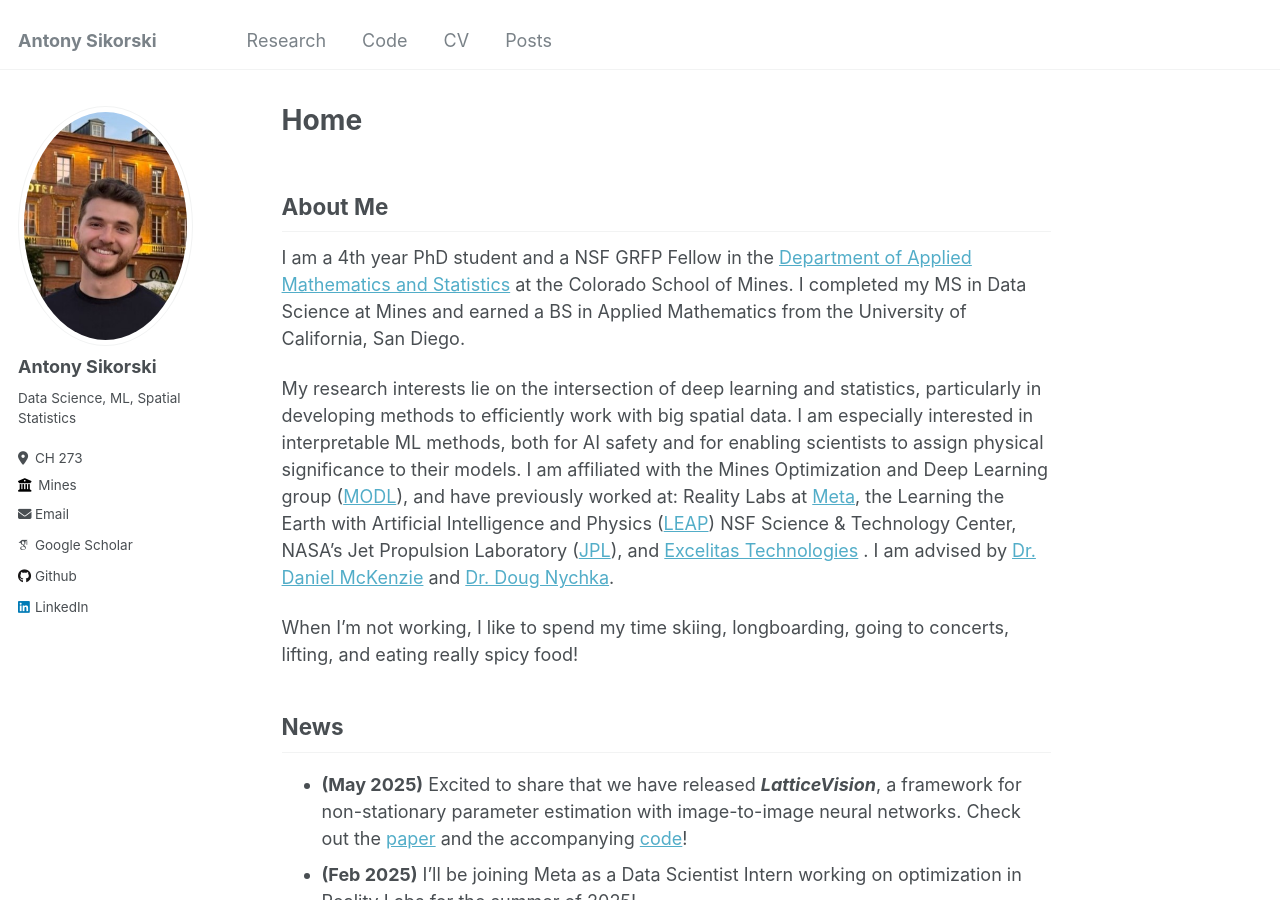
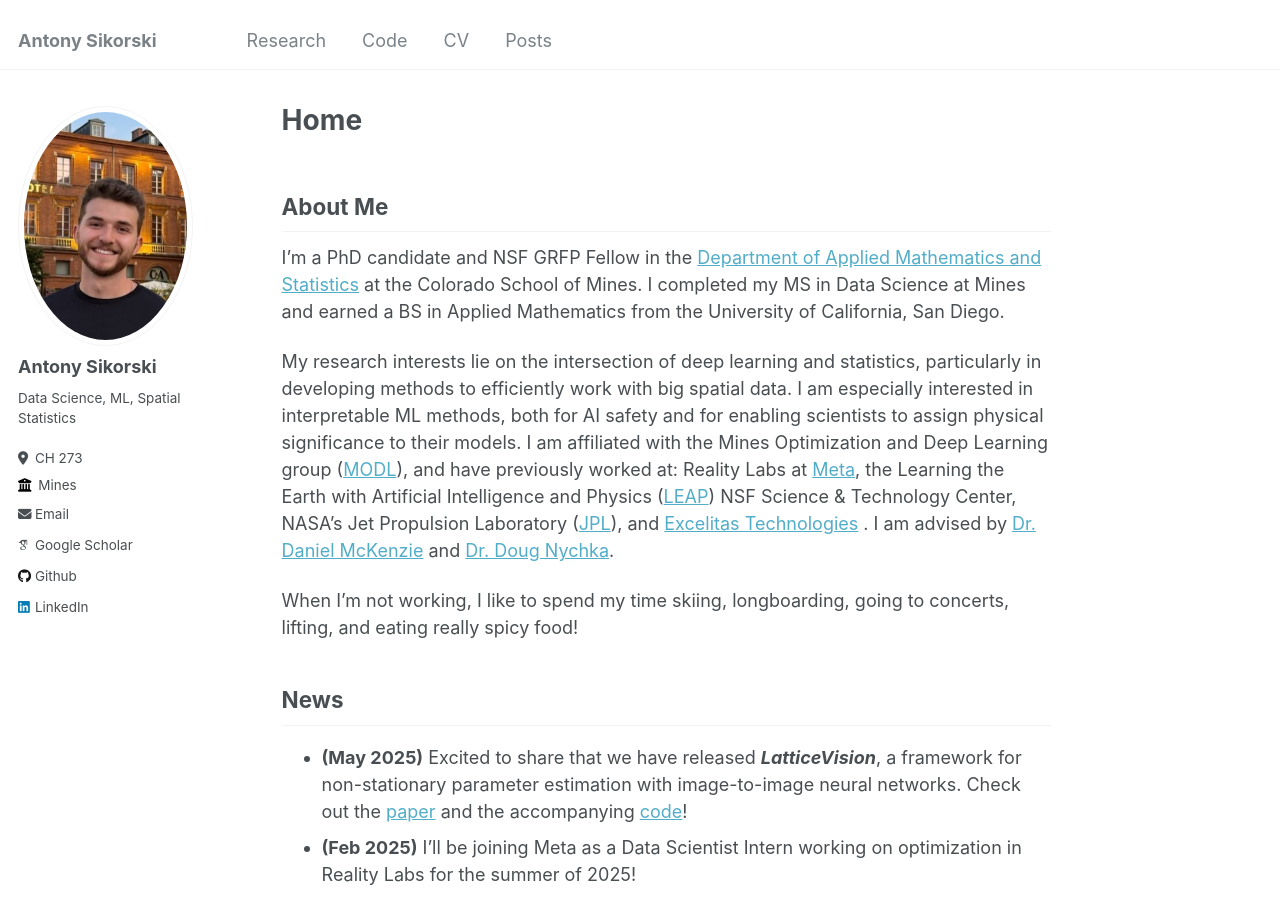
Before and after one commit to antonyxsik/antonyxsik.github.io, a Jekyll site: the page built from _pages/about.md, in a window 1280 px wide and 900 px high. Built offline with Jekyll 4.4.1, drawn with Linux system fonts in a browser that asks for light colours; some web fonts are replaced.

Commit message:
Update about.md

```diff
--- a/_pages/about.md
+++ b/_pages/about.md
@@ -10,7 +10,7 @@ redirect_from:
 
 About Me
 ------
-I am a 4th year PhD student and a NSF GRFP Fellow in the <a href="https://ams.mines.edu/" target="_blank">Department of Applied Mathematics and Statistics</a> at the Colorado School of Mines. I completed my MS in Data Science at Mines and earned a BS in Applied Mathematics from the University of California, San Diego.
+I'm a PhD candidate and NSF GRFP Fellow in the <a href="https://ams.mines.edu/" target="_blank">Department of Applied Mathematics and Statistics</a> at the Colorado School of Mines. I completed my MS in Data Science at Mines and earned a BS in Applied Mathematics from the University of California, San Diego.
 
 
 My research interests lie on the intersection of deep learning and statistics, particularly in developing methods to efficiently work with big spatial data. I am especially interested in interpretable ML methods, both for AI safety and for enabling scientists to assign physical significance to their models. I am affiliated with the Mines Optimization and Deep Learning group (<a href="https://ams.mines.edu/optimization-and-deep-learning/" target="_blank">MODL</a>), and have previously worked at: Reality Labs at <a href="https://tech.facebook.com/reality-labs/" target="_blank">Meta</a>, the Learning the Earth with Artificial Intelligence and Physics (<a href="https://leap.columbia.edu/education/2024-leap-summer-momentum-fellowship/" target="_blank">LEAP</a>) NSF Science & Technology Center, NASA's Jet Propulsion Laboratory (<a href="https://www.jpl.nasa.gov/" target="_blank">JPL</a>), and <a href="https://www.excelitas.com/" target="_blank">Excelitas Technologies</a> . I am advised by <a href="https://danielmckenzie.github.io/" target="_blank">Dr. Daniel McKenzie</a> and <a href="https://dnychka.github.io/" target="_blank">Dr. Doug Nychka</a>.
```
